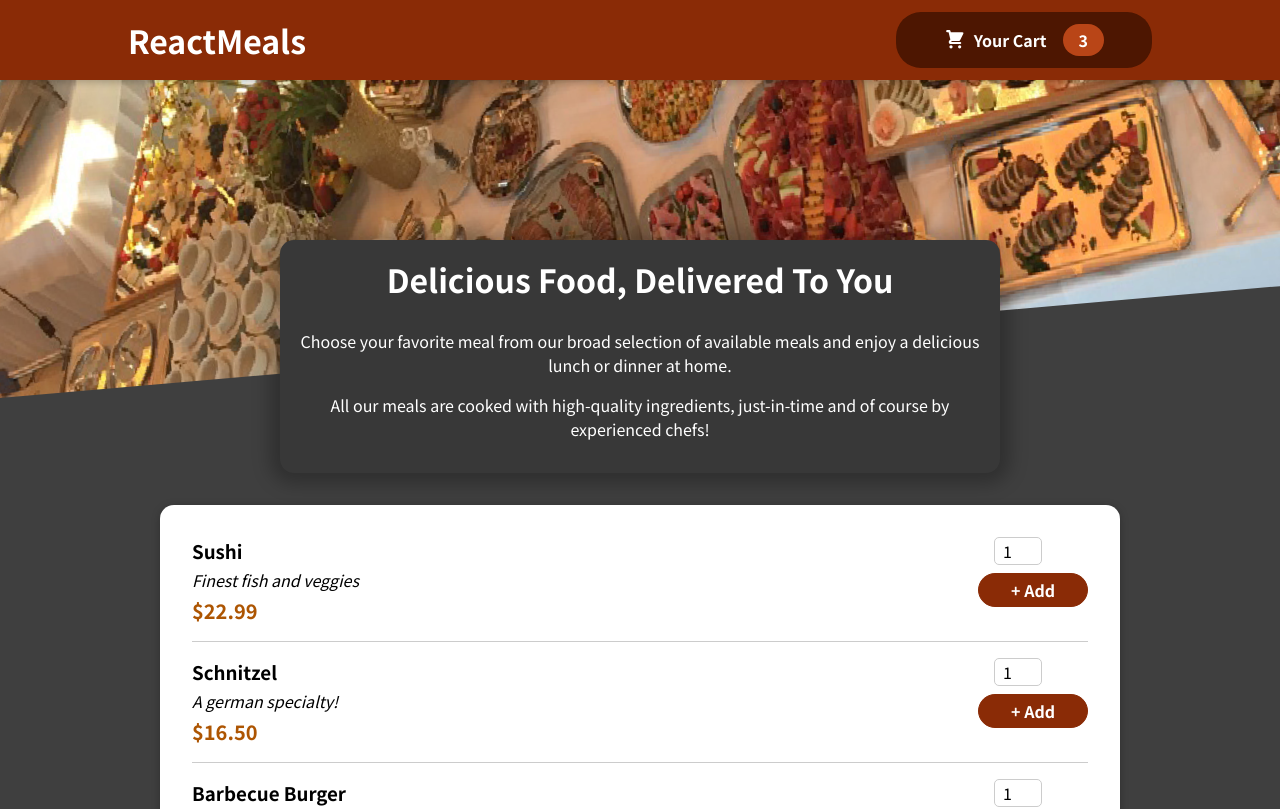
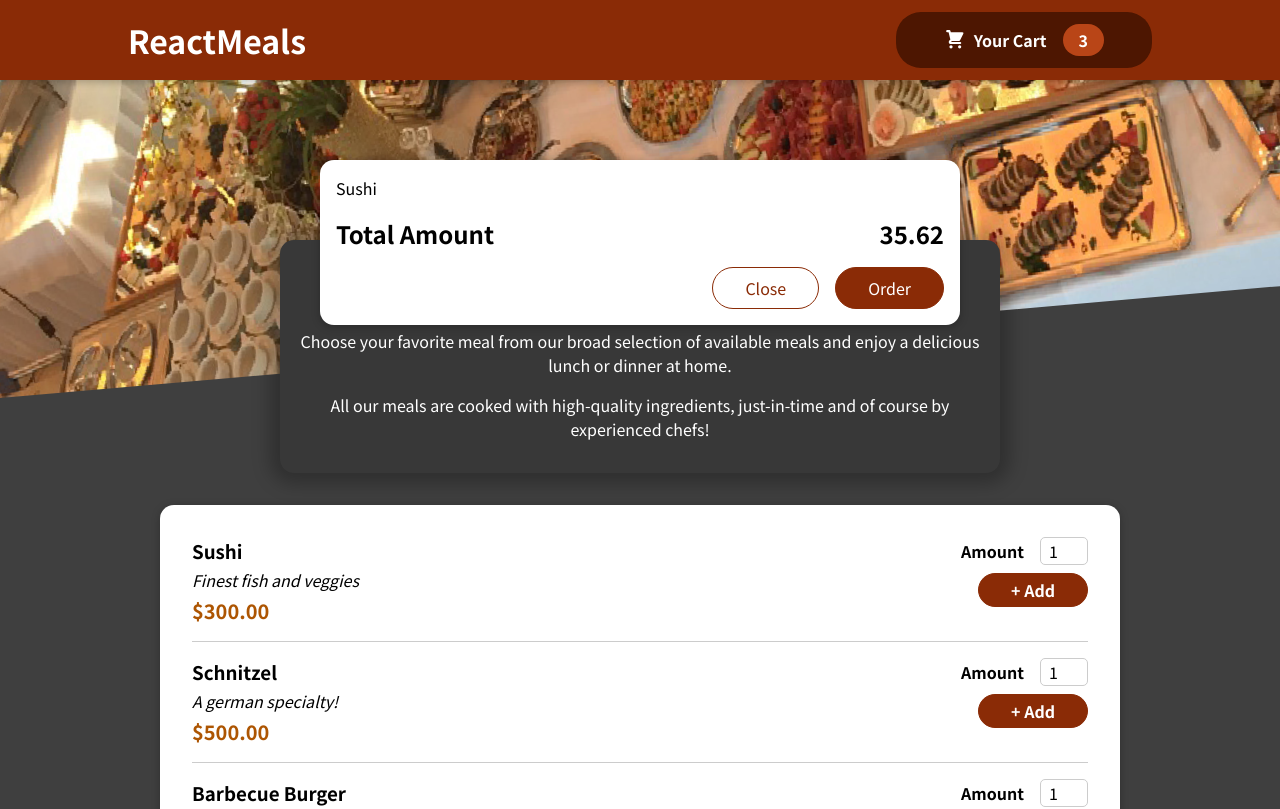
Before and after one commit to yogita03/Udemy-Create-RestaurantWeb, a React (Create React App) app: page / in a window 1280 px wide. Shown: the top 809 px of the page. Built offline with nearby package versions, Linux system fonts and the light colour scheme.

Commit message:
Restaurant Cart 5

```diff
--- a/public/index.html
+++ b/public/index.html
@@ -28,6 +28,7 @@
   </head>
   <body>
     <noscript>You need to enable JavaScript to run this app.</noscript>
+    <div id="overlays"></div>
     <div id="root"></div>
     <!--
       This HTML file is a template.
--- a/src/App.js
+++ b/src/App.js
@@ -2,10 +2,12 @@
 
 import Header from "./components/Layout/Header";
 import Meals from './components/Meals/Meals';
+import Cart from './components/Cart/Cart';
 
 function App() {
   return (
     <Fragment>
+      <Cart />
       <Header />
       <main>
         <Meals />
--- /dev/null
+++ b/src/components/Cart/Cart.js
@@ -0,0 +1,29 @@
+import Modal from '../UI/Modal';
+import classes from './Cart.module.css';
+
+const Cart = (props) => {
+    const cartItems =(
+         <ul className={classes['cart-items']}>
+            {[{id: 'c1', name: 'Sushi', amount: 2, price: 12.99 }
+  ].map((item) => (
+   <li>{item.name}</li>
+   ))}
+   </ul>
+ );
+
+   return (
+    <Modal>
+        {cartItems}
+        <div className={classes.total}>
+            <span>Total Amount</span>
+            <span>35.62</span>
+        </div>
+        <div className={classes.actions}>
+            <button className={classes['button--alt']}>Close</button>
+            <button className={classes.button}>Order</button>
+        </div>
+    </Modal>
+   );
+};
+
+export default Cart;
--- /dev/null
+++ b/src/components/Cart/Cart.module.css
@@ -0,0 +1,46 @@
+.cart-items {
+    list-style: none;
+    margin: 0;
+    padding: 0;
+    max-height: 20rem;
+    overflow: auto;
+  }
+
+  .total {
+    display: flex;
+    justify-content: space-between;
+    align-items: center;
+    font-weight: bold;
+    font-size: 1.5rem;
+    margin: 1rem 0;
+  }
+
+  .actions {
+    text-align: right;
+  }
+
+  .actions button {
+    font: inherit;
+    cursor: pointer;
+    background-color: transparent;
+    border: 1px solid #8a2b06;
+    padding: 0.5rem 2rem;
+    border-radius: 25px;
+    margin-left: 1rem;
+  }
+
+  .actions button:hover,
+  .actions button:active {
+    background-color: #5a1a01;
+    border-color: #5a1a01;
+    color: white;
+  }
+
+  .actions .button--alt {
+    color: #8a2b06;
+  }
+
+  .actions .button {
+    background-color: #8a2b06;
+    color: white;
+  }
--- a/src/components/Meals/AvailableMeals.js
+++ b/src/components/Meals/AvailableMeals.js
@@ -7,25 +7,25 @@
       id: 'm1',
       name: 'Sushi',
       description: 'Finest fish and veggies',
-      price: 22.99,
+      price: 300.00,
     },
     {
       id: 'm2',
       name: 'Schnitzel',
       description: 'A german specialty!',
-      price: 16.5,
+      price: 500.00,
     },
     {
       id: 'm3',
       name: 'Barbecue Burger',
       description: 'American, raw, meaty',
-      price: 12.99,
+      price: 150.00,
     },
     {
       id: 'm4',
       name: 'Green Bowl',
       description: 'Healthy...and green...',
-      price: 18.99,
+      price: 180.50,
     },
   ];
 
--- a/src/components/Meals/MealItem/MealItemForm.js
+++ b/src/components/Meals/MealItem/MealItemForm.js
@@ -5,7 +5,7 @@
    return (
     <form className={classes.form}>
     <Input
-      lable='Amount'
+      label='Amount'
       input={{
         id: 'amount',
         type: 'number',
--- a/src/components/UI/Input.js
+++ b/src/components/UI/Input.js
@@ -1,4 +1,4 @@
-import classes from './input.module.css';
+import classes from './Input.module.css';
 
 
 const Input = (props) => {
--- /dev/null
+++ b/src/components/UI/Modal.js
@@ -0,0 +1,35 @@
+import { Fragment } from 'react';
+import  ReactDOM  from 'react-dom';
+
+import classes from './Modal.module.css';
+
+const Backdrop = (props) => {
+    return (
+        <div className={classes.blackdrop} />
+    );
+}
+
+const ModalOverlay = (props) => {
+    return (
+        <div className={classes.modal}>
+            <div className={classes.content}>{props.children}</div>
+        </div>
+    );
+}
+
+const portalElement = document.getElementById('overlays');
+
+const Modal = (props) => {
+    return (
+         <Fragment>
+            {ReactDOM.createPortal(<Backdrop />, portalElement )}
+            {ReactDOM.createPortal(
+            <ModalOverlay>{props.children}</ModalOverlay>,
+            portalElement
+            )}
+        </Fragment>
+    );
+
+};
+
+export default Modal;
--- /dev/null
+++ b/src/components/UI/Modal.module.css
@@ -0,0 +1,40 @@
+.backdrop {
+    position: fixed;
+    top: 0;
+    left: 0;
+    width: 100%;
+    height: 100vh;
+    z-index: 20;
+    background-color: rgba(0, 0, 0, 0.75);
+  }
+
+  .modal {
+    position: fixed;
+    top: 20vh;
+    left: 5%;
+    width: 90%;
+    background-color: white;
+    padding: 1rem;
+    border-radius: 14px;
+    box-shadow: 0 2px 8px rgba(0, 0, 0, 0.25);
+    z-index: 30;
+    animation: slide-down 300ms ease-out forwards;
+  }
+
+  @media (min-width: 768px) {
+    .modal {
+      width: 40rem;
+      left: calc(50% - 20rem);
+    }
+  }
+
+  @keyframes slide-down {
+    from {
+      opacity: 0;
+      transform: translateY(-3rem);
+    }
+    to {
+      opacity: 1;
+      transform: translateY(0);
+    }
+  }
```
